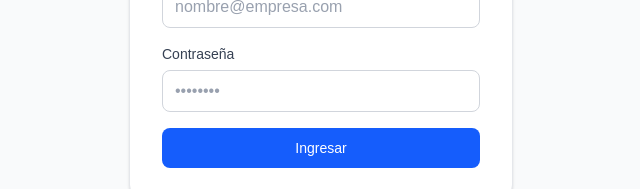
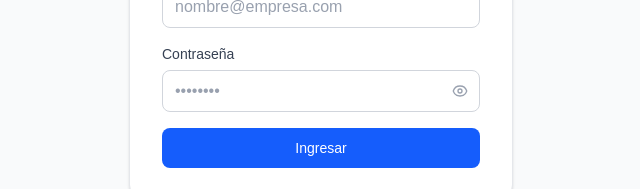
Before and after one commit to rentacarfelixgit-bit/carental-platform, a Next.js app: page /login in a window 1280 px wide. Shown: the part 414-603 px from the top of the page, without its empty margins (319-959 px from the left). Built offline with nearby package versions, Linux system fonts and the light colour scheme.

Commit message:
feature: Ojo de contraseña en login

```diff
--- a/src/app/login/page.tsx
+++ b/src/app/login/page.tsx
@@ -16,7 +16,8 @@
       ? 'El enlace expiró o no es válido. Intenta iniciar sesión de nuevo.'
       : null
   )
-  const [loading, setLoading] = useState(false)
+  const [loading, setLoading]       = useState(false)
+  const [showPassword, setShowPassword] = useState(false)
 
   async function handleSubmit(e: React.FormEvent) {
     e.preventDefault()
@@ -79,17 +80,37 @@
               <label htmlFor="password" className="block text-sm font-medium text-gray-700 mb-1.5">
                 Contraseña
               </label>
+              <div className="relative">
                 <input
                   id="password"
-                type="password"
+                  type={showPassword ? 'text' : 'password'}
                   autoComplete="current-password"
                   required
                   value={password}
                   onChange={(e) => setPassword(e.target.value)}
                   placeholder="••••••••"
-                className="w-full px-3 py-2 border border-gray-300 rounded-lg focus:outline-none focus:ring-2 focus:ring-blue-500 focus:border-transparent placeholder:text-gray-400 disabled:opacity-50"
+                  className="w-full px-3 py-2 pr-10 border border-gray-300 rounded-lg focus:outline-none focus:ring-2 focus:ring-blue-500 focus:border-transparent placeholder:text-gray-400 disabled:opacity-50"
                   disabled={loading}
                 />
+                <button
+                  type="button"
+                  tabIndex={-1}
+                  onClick={() => setShowPassword(v => !v)}
+                  className="absolute inset-y-0 right-0 flex items-center px-3 text-gray-400 hover:text-gray-600"
+                  aria-label={showPassword ? 'Ocultar contraseña' : 'Mostrar contraseña'}
+                >
+                  {showPassword ? (
+                    <svg className="w-4 h-4" fill="none" viewBox="0 0 24 24" stroke="currentColor" strokeWidth={2}>
+                      <path strokeLinecap="round" strokeLinejoin="round" d="M3.98 8.223A10.477 10.477 0 001.934 12C3.226 16.338 7.244 19.5 12 19.5c.993 0 1.953-.138 2.863-.395M6.228 6.228A10.45 10.45 0 0112 4.5c4.756 0 8.773 3.162 10.065 7.498a10.523 10.523 0 01-4.293 5.774M6.228 6.228L3 3m3.228 3.228l3.65 3.65m7.894 7.894L21 21m-3.228-3.228l-3.65-3.65m0 0a3 3 0 10-4.243-4.243m4.242 4.242L9.88 9.88" />
+                    </svg>
+                  ) : (
+                    <svg className="w-4 h-4" fill="none" viewBox="0 0 24 24" stroke="currentColor" strokeWidth={2}>
+                      <path strokeLinecap="round" strokeLinejoin="round" d="M2.036 12.322a1.012 1.012 0 010-.639C3.423 7.51 7.36 4.5 12 4.5c4.638 0 8.573 3.007 9.963 7.178.07.207.07.431 0 .639C20.577 16.49 16.64 19.5 12 19.5c-4.638 0-8.573-3.007-9.963-7.178z" />
+                      <path strokeLinecap="round" strokeLinejoin="round" d="M15 12a3 3 0 11-6 0 3 3 0 016 0z" />
+                    </svg>
+                  )}
+                </button>
+              </div>
             </div>
 
             {error && (
```
Lines whose indentation alone changed are shown as unchanged.
